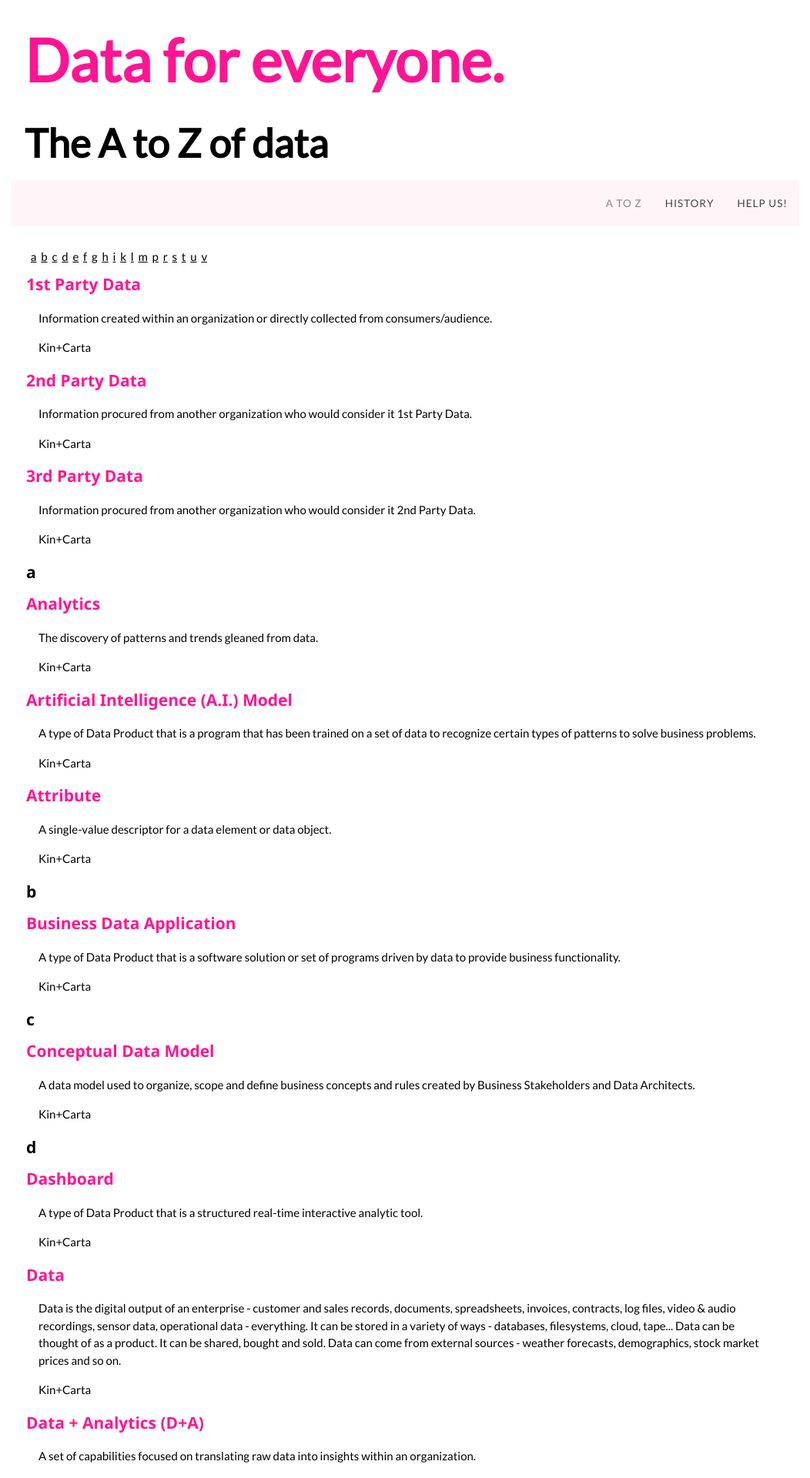
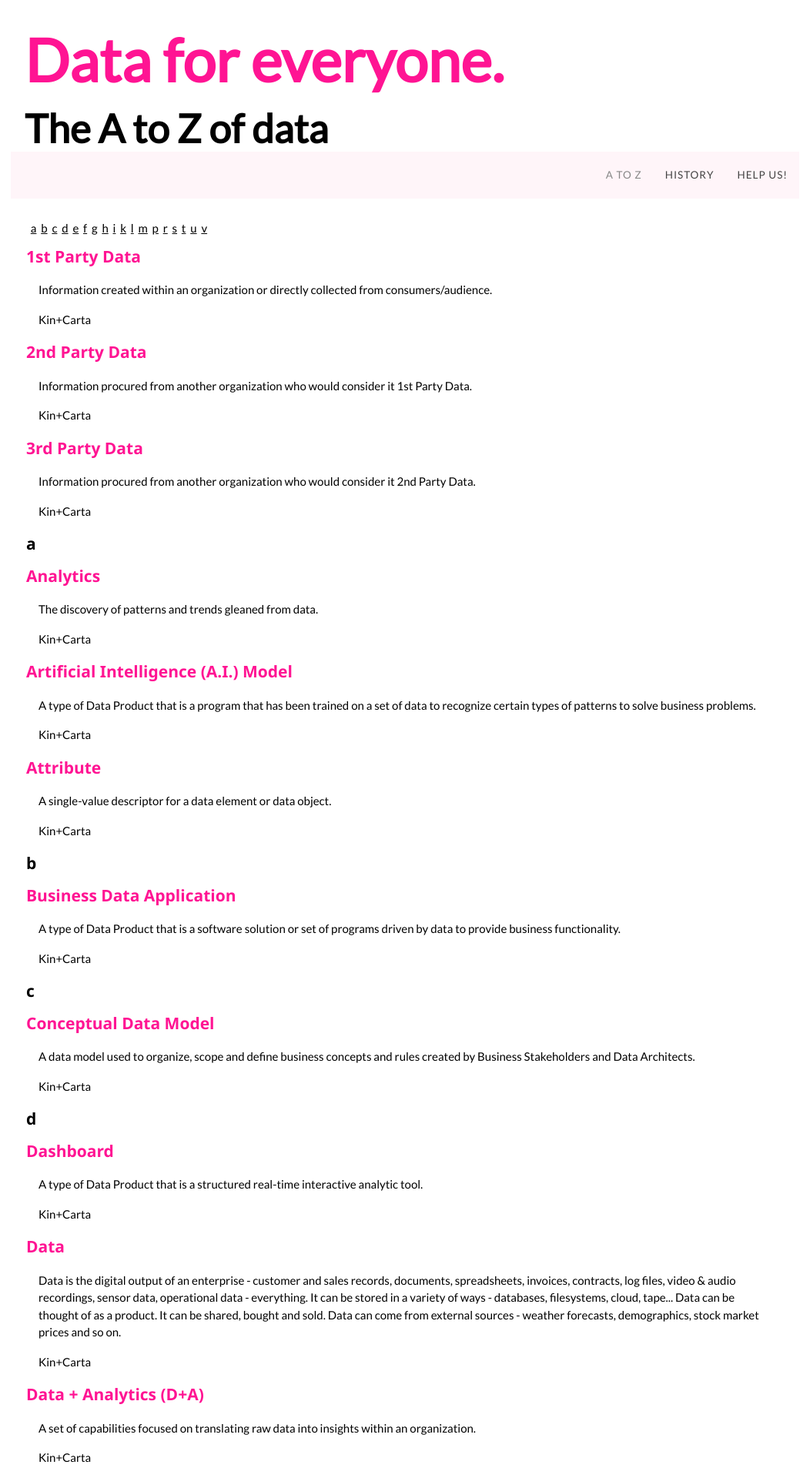
Before and after one commit to unleashyourdata/open_data_glossary, a Jekyll site: the page built from index.html, in a window 1280 px wide. Shown: the top 1920 px of the page at 77% size, without its empty margins (114-1166 px from the left). Built offline with Jekyll 4.4.1, drawn with Linux system fonts in a browser that asks for light colours.

Commit message:
Update style.css

```diff
--- a/css/style.css
+++ b/css/style.css
@@ -86,7 +86,7 @@ section.heading_bar {
  text-decoration: none;
  display: inline-block;
  padding-top: 20px;
- padding-bottom: 1px;
+ padding-bottom: 0px;
  padding-left: 20px;
  width: 100%;
  font-size: 6vw;
@@ -99,11 +99,12 @@ section.title_bar {
  text-align: left;
  text-decoration: none;
  display: inline-block;
- padding-top: 5px;
- padding-bottom: 5px;
+ padding-top: 0px;
+ padding-bottom: 0px;
  padding-left: 20px;
  width: 100%;
  font-size: 4vw;
+ line-height: 1;
 }
 
 
```
